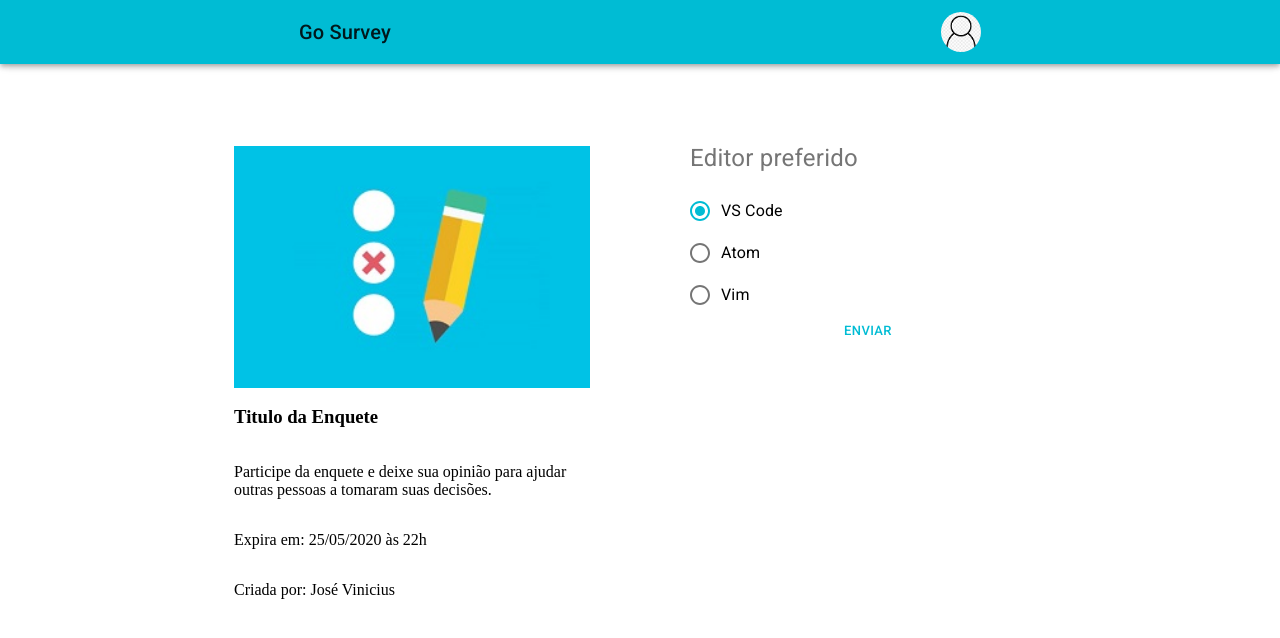
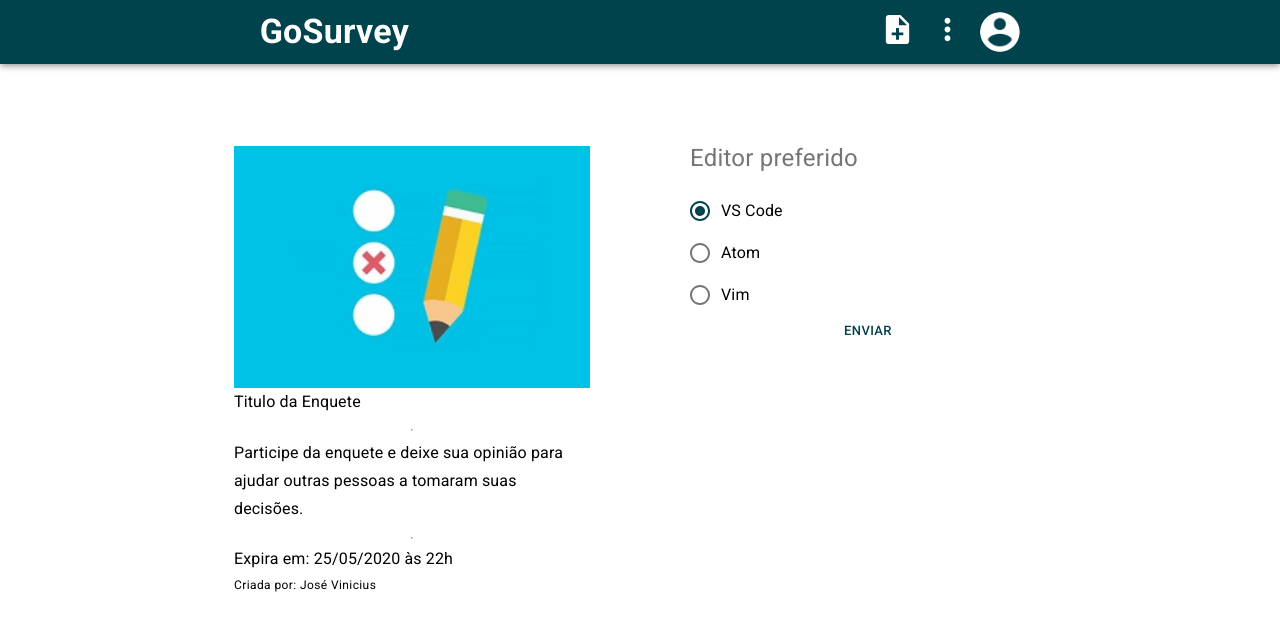
Before and after one commit to jviniciusoliveira/app-gosurvey-web, a React (Create React App) app: page /details in a window 1280 px wide. Shown: the top 638 px of the page. Built offline with nearby package versions, Linux system fonts and the light colour scheme.

Commit message:
refactor: layout adjustments

```diff
--- a/src/App.js
+++ b/src/App.js
@@ -9,8 +9,11 @@ import {
   MuiThemeProvider,
   Container,
   Avatar,
+  Link,
 } from '@material-ui/core';
 import { makeStyles } from '@material-ui/core/styles';
+import MoreVertIcon from '@material-ui/icons/MoreVert';
+import NoteAddIcon from '@material-ui/icons/NoteAdd';
 
 import Details from './pages/survey/Details';
 import SurveyList from './pages/survey/List';
@@ -35,6 +38,19 @@ const useStyles = makeStyles({
     flexGrow: 1,
     padding: theme.spacing(3),
   },
+  title: {
+    fontWeight: 'bold',
+    color: '#fff',
+  },
+  icons: {
+    display: 'flex',
+  },
+  avatar: {
+    marginLeft: '15px',
+  },
+  moreIcon: {
+    marginLeft: '15px',
+  },
 });
 
 const App = () => {
@@ -46,8 +62,20 @@ const App = () => {
         <Router history={history}>
           <AppBar className={classes.appBar} position="fixed">
             <Toolbar className={classes.toolbar}>
-              <Typography variant="h6">Go Survey</Typography>
-              <Avatar alt="Login" src={DefaultAvatar} />
+              <Typography variant="h4" className={classes.title}>
+                <Link href="/" color="inherit">
+                  GoSurvey
+                </Link>
+              </Typography>
+              <div className={classes.icons}>
+                <NoteAddIcon fontSize="large" />
+                <MoreVertIcon fontSize="large" className={classes.moreIcon} />
+                <Avatar
+                  alt="Login"
+                  src={DefaultAvatar}
+                  className={classes.avatar}
+                />
+              </div>
             </Toolbar>
           </AppBar>
           <main className={classes.content}>
--- a/src/pages/survey/Details.js
+++ b/src/pages/survey/Details.js
@@ -7,6 +7,7 @@ import {
   FormControlLabel,
   Radio,
   Button,
+  Typography,
 } from '@material-ui/core';
 import { makeStyles } from '@material-ui/core/styles';
 
@@ -42,15 +43,22 @@ const Details = () => {
     <Container maxWidth="md" className={classes.root}>
       <div className={classes.sideRoot}>
         <img src={DefaultImage} alt="" />
-        <h3>Titulo da Enquete</h3>
-        <p>
+        <Typography variant="subtitle1" gutterBottom>
+          Titulo da Enquete
+        </Typography>
+        <hr />
+        <Typography variant="subtitle1" gutterBottom>
           Participe da enquete e deixe sua opinião para ajudar outras pessoas a
           tomaram suas decisões.
-        </p>
-        <p>Expira em: 25/05/2020 às 22h</p>
-        <p>Criada por: José Vinicius</p>
+        </Typography>
+        <hr />
+        <Typography variant="body1" gutterBottom>
+          Expira em: 25/05/2020 às 22h
+        </Typography>
+        <Typography variant="caption" display="block" gutterBottom>
+          Criada por: José Vinicius
+        </Typography>
       </div>
-
       <div className={classes.sideRoot}>
         <FormControl component="fieldset">
           <FormLabel component="legend" className={classes.FormLabel}>
--- a/src/theme.js
+++ b/src/theme.js
@@ -1,5 +1,4 @@
 import { createMuiTheme } from '@material-ui/core';
-import { cyan } from '@material-ui/core/colors';
 
 const defaultTheme = createMuiTheme({
   palette: {
@@ -8,7 +7,7 @@ const defaultTheme = createMuiTheme({
       paper: '#fafafa',
     },
     primary: {
-      main: cyan['500'],
+      main: '#00434D',
     },
   },
 });
```
Also changed, not shown: src/assets/images/default-avatar.png.
